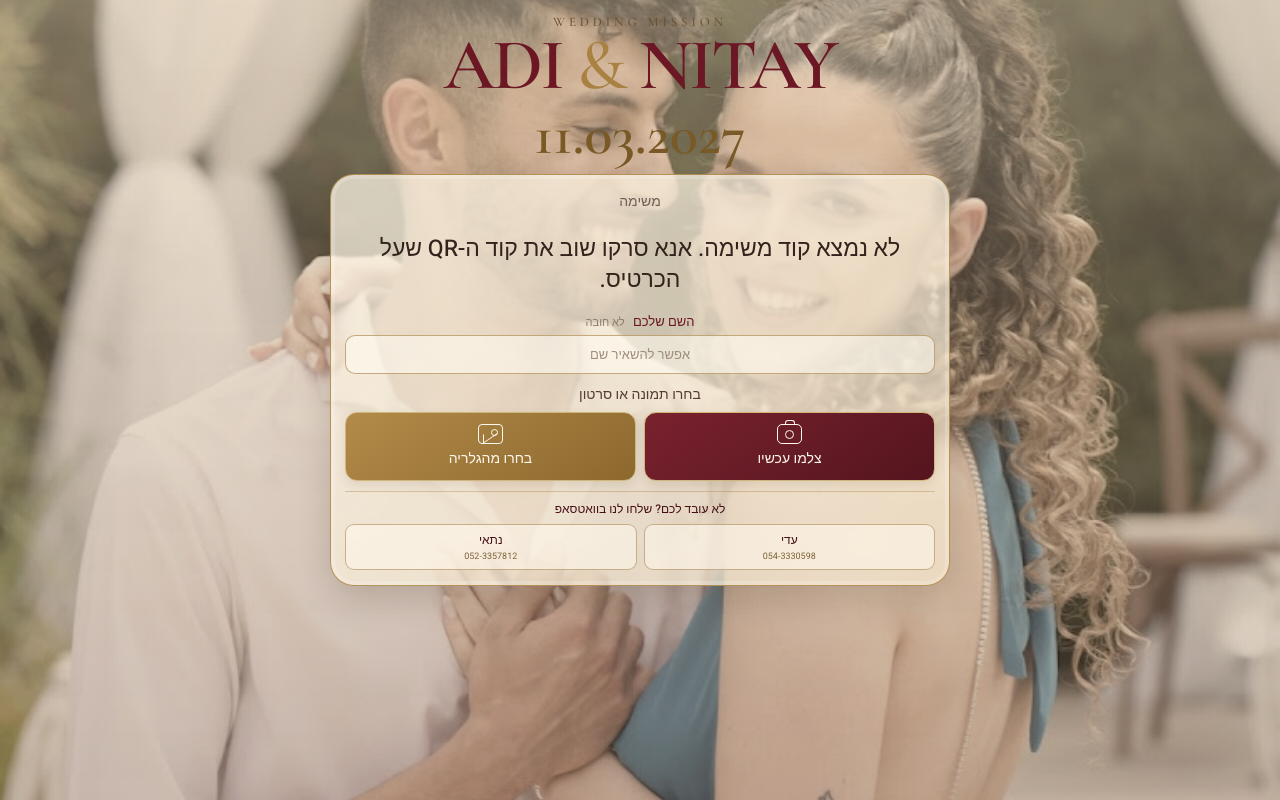
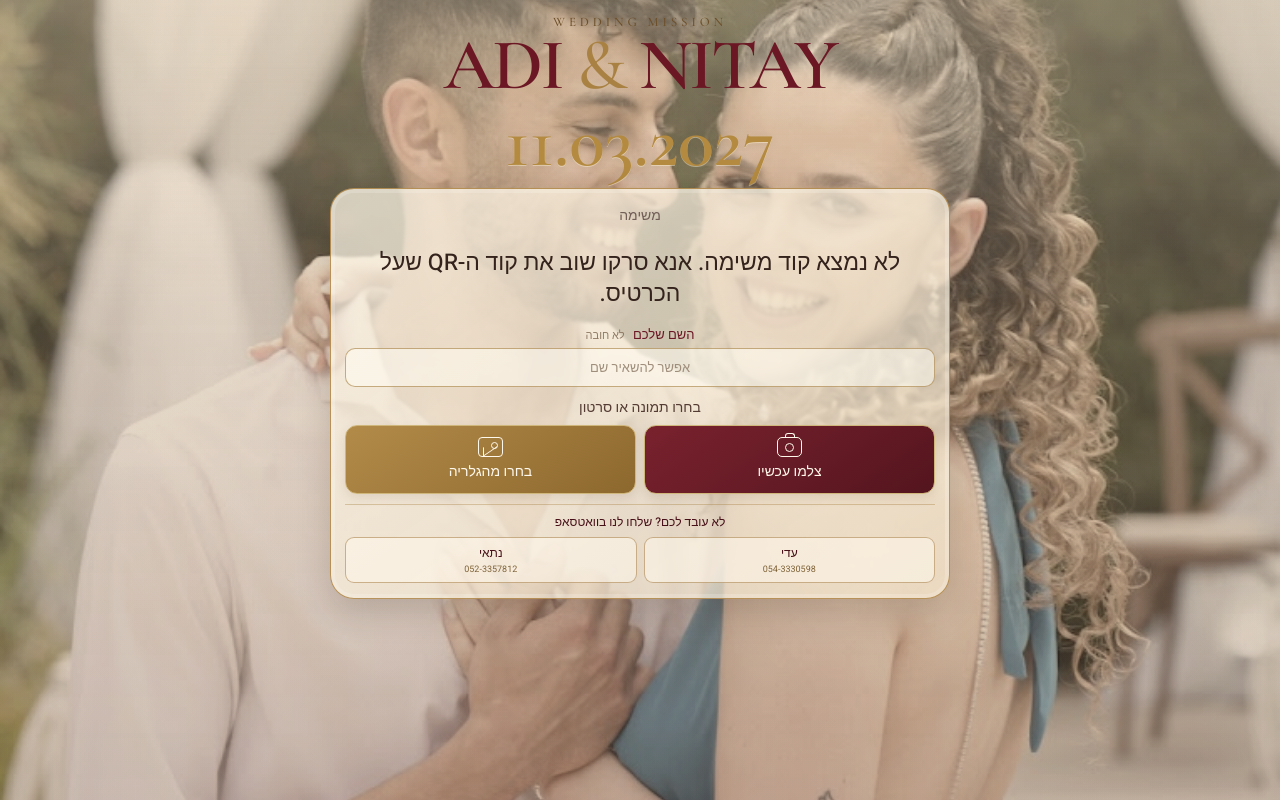
Before and after one commit to miyaraadi/wedding-mission-app-clean, a website: page index.html in a window 1280 px wide. Drawn offline with nearby package versions, Linux system fonts and the light colour scheme.

Commit message:
Update style.css

```diff
--- a/style.css
+++ b/style.css
@@ -113,16 +113,20 @@ body::before {
 }
 
 .date {
-  margin-top: 7px;
+  margin-top: 8px;
 
   font-family: "Cormorant Garamond", serif;
 
-  font-size: clamp(39px, 10vw, 58px);
-  line-height: 0.96;
+  font-size: clamp(50px, 13vw, 74px);
+  line-height: 0.92;
 
   font-weight: 600;
 
-  color: #795a27;
+  color: #b38a3f;
+
+  text-shadow:
+    0 1px 0 rgba(255, 245, 215, 0.45),
+    0 2px 8px rgba(92, 58, 16, 0.10);
 }
 
 /* ---------------- MAIN ---------------- */
```
